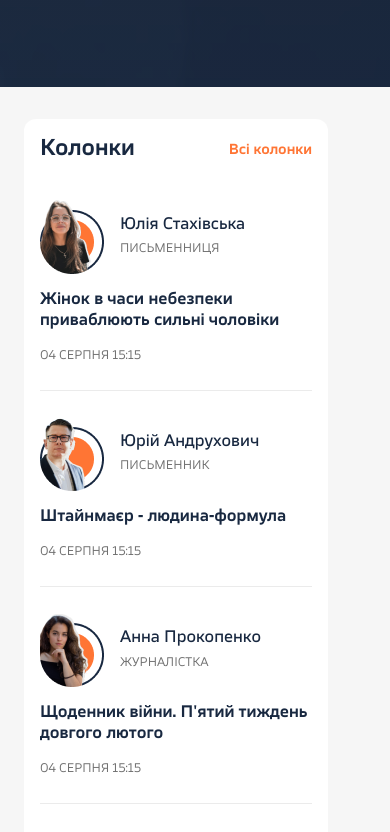
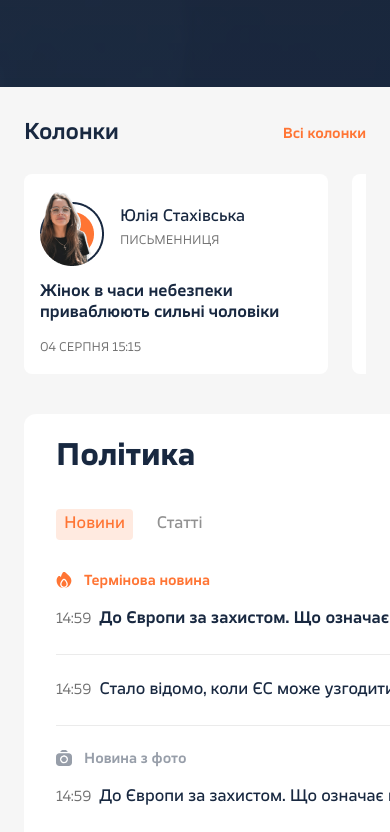
Before and after one commit to ihnatenkoo/News-Portal, a React (Vite) app: page / in a window 390 px wide. Shown: the part 6120-6952 px from the top of the page. Built offline with nearby package versions, Linux system fonts and the light colour scheme.

Commit message:
Adaptive <NewsSection/> add tabs, adaptive aside <Columns/>

```diff
--- a/src/components/NewsSection/NewsSection.module.scss
+++ b/src/components/NewsSection/NewsSection.module.scss
@@ -30,6 +30,10 @@
 			color: #515151;
 			text-transform: uppercase;
 		}
+
+		&__tabs {
+			display: none;
+		}
 	}
 }
 
@@ -40,7 +44,6 @@
 
 	&__bottom {
 		display: flex;
-		align-items: center;
 		gap: 16px 32px;
 	}
 
@@ -78,3 +81,37 @@
 		}
 	}
 }
+
+@media screen and (max-width: 1439px) {
+	.cards {
+		&__bottom {
+			flex-wrap: wrap;
+		}
+	}
+
+	.card {
+		&_title {
+			font-size: 16px;
+		}
+	}
+}
+
+@media screen and (max-width: 575px) {
+	.cards {
+		display: none;
+	}
+
+	.news {
+		.aside {
+			width: 100%;
+
+			&__title {
+				display: none;
+			}
+
+			&__tabs {
+				display: flex;
+			}
+		}
+	}
+}
--- a/src/components/NewsSection/NewsSection.tsx
+++ b/src/components/NewsSection/NewsSection.tsx
@@ -8,10 +8,16 @@ import {
 	HotNews,
 	OnlineLabel,
 	Exclusive,
+	Tabs,
 } from '../ui';
 import { ICategoryNewsData } from '../CategoriesBlock/categoriesNewsData';
 import s from './NewsSection.module.scss';
 import cn from 'classnames';
+
+const tabsData = [
+	{ id: 1, name: 'Новини' },
+	{ id: 2, name: 'Статті' },
+];
 
 interface INewsSection {
 	newsData: ICategoryNewsData;
@@ -31,7 +37,9 @@ const NewsSection: FC<INewsSection> = ({ category, newsData }) => {
 					<div className={cn(s.card, s.main)}>
 						<img src={newsData.mainCard.img} alt="news" />
 						<Date className={s.card_date}>05 серпня 11:00</Date>
-						<HTag tag="h3">{newsData.mainCard.title}</HTag>
+						<HTag tag="h3" className={s.card_title}>
+							{newsData.mainCard.title}
+						</HTag>
 					</div>
 
 					<div className={s.cards__bottom}>
@@ -49,6 +57,9 @@ const NewsSection: FC<INewsSection> = ({ category, newsData }) => {
 					<HTag tag="h5" className={s.aside__title}>
 						Новини розділу
 					</HTag>
+
+					<Tabs tabsData={tabsData} className={s.aside__tabs} />
+
 					<div className={s.aside__inner}>
 						{newsData.news.map((news) => (
 							<article className={s.article} key={news.id}>
--- a/src/components/asides/AllNews/AllNews.module.scss
+++ b/src/components/asides/AllNews/AllNews.module.scss
@@ -38,7 +38,7 @@
 	}
 }
 
-@media screen and (max-width: 768px) {
+@media screen and (max-width: 991px) {
 	.aside {
 		width: 100%;
 	}
--- a/src/components/asides/Columns/Columns.module.scss
+++ b/src/components/asides/Columns/Columns.module.scss
@@ -46,3 +46,34 @@
 		overflow: hidden;
 	}
 }
+
+@media screen and (max-width: 991px) {
+	.aside {
+		padding: 0;
+		width: 100%;
+		background-color: transparent;
+
+		&__header {
+			margin-bottom: 24px;
+		}
+
+		&__content {
+			overflow: hidden;
+			margin-bottom: 0;
+			display: flex;
+			gap: 0 24px;
+		}
+
+		.article {
+			padding: 16px;
+			min-width: 304px;
+			border-bottom: none;
+			background-color: var(--white);
+			border-radius: 8px;
+		}
+
+		button {
+			display: none;
+		}
+	}
+}
--- a/src/layouts/LayoutWithAside.module.scss
+++ b/src/layouts/LayoutWithAside.module.scss
@@ -4,7 +4,7 @@
 	gap: 40px 32px;
 }
 
-@media screen and (max-width: 768px) {
+@media screen and (max-width: 991px) {
 	.layout {
 		flex-wrap: wrap;
 	}
```
